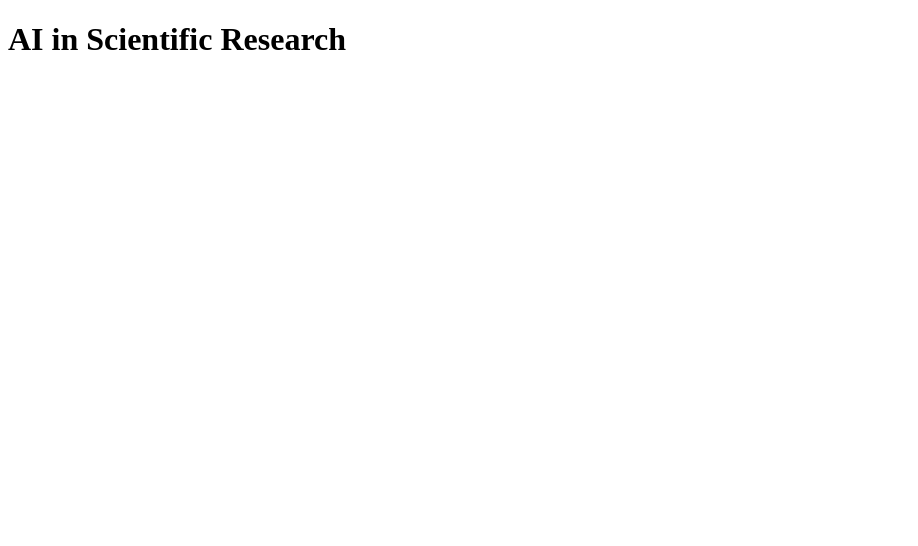
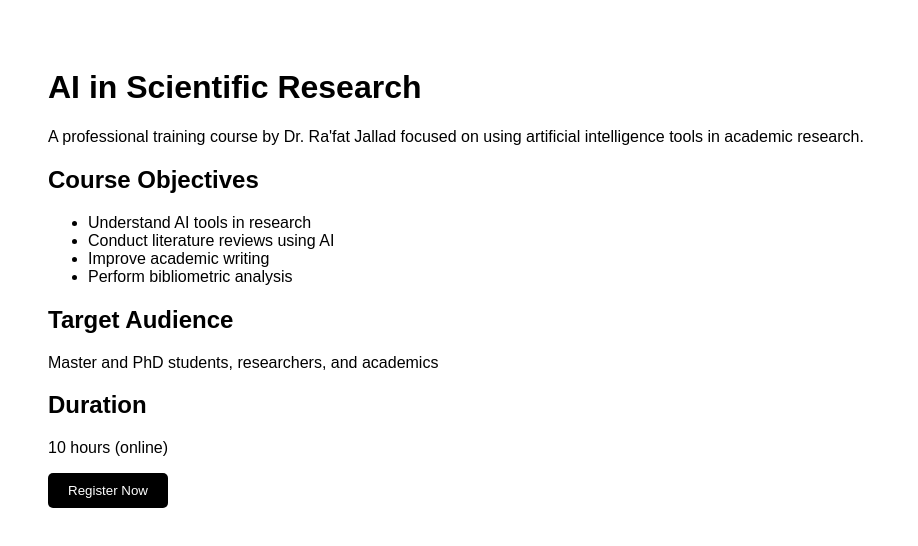
Before and after one commit to David2050Jallad/Ai-scientific-research, a Next.js app: page / in a window 1280 px wide. Shown: the top 546 px of the page, without its empty margins (0-918 px from the left). Built offline with nearby package versions, Linux system fonts and the light colour scheme.

Commit message:
Update page.tsx

```diff
--- a/app/page.tsx
+++ b/app/page.tsx
@@ -1,3 +1,36 @@
 export default function Page() {
-  return <h1>AI in Scientific Research</h1>;
+  return (
+    <main style={{ padding: "40px", fontFamily: "Arial" }}>
+      <h1>AI in Scientific Research</h1>
+
+      <p>
+        A professional training course by Dr. Ra'fat Jallad focused on using
+        artificial intelligence tools in academic research.
+      </p>
+
+      <h2>Course Objectives</h2>
+      <ul>
+        <li>Understand AI tools in research</li>
+        <li>Conduct literature reviews using AI</li>
+        <li>Improve academic writing</li>
+        <li>Perform bibliometric analysis</li>
+      </ul>
+
+      <h2>Target Audience</h2>
+      <p>Master and PhD students, researchers, and academics</p>
+
+      <h2>Duration</h2>
+      <p>10 hours (online)</p>
+
+      <button style={{
+        padding: "10px 20px",
+        background: "black",
+        color: "white",
+        border: "none",
+        borderRadius: "5px"
+      }}>
+        Register Now
+      </button>
+    </main>
+  );
 }
```
